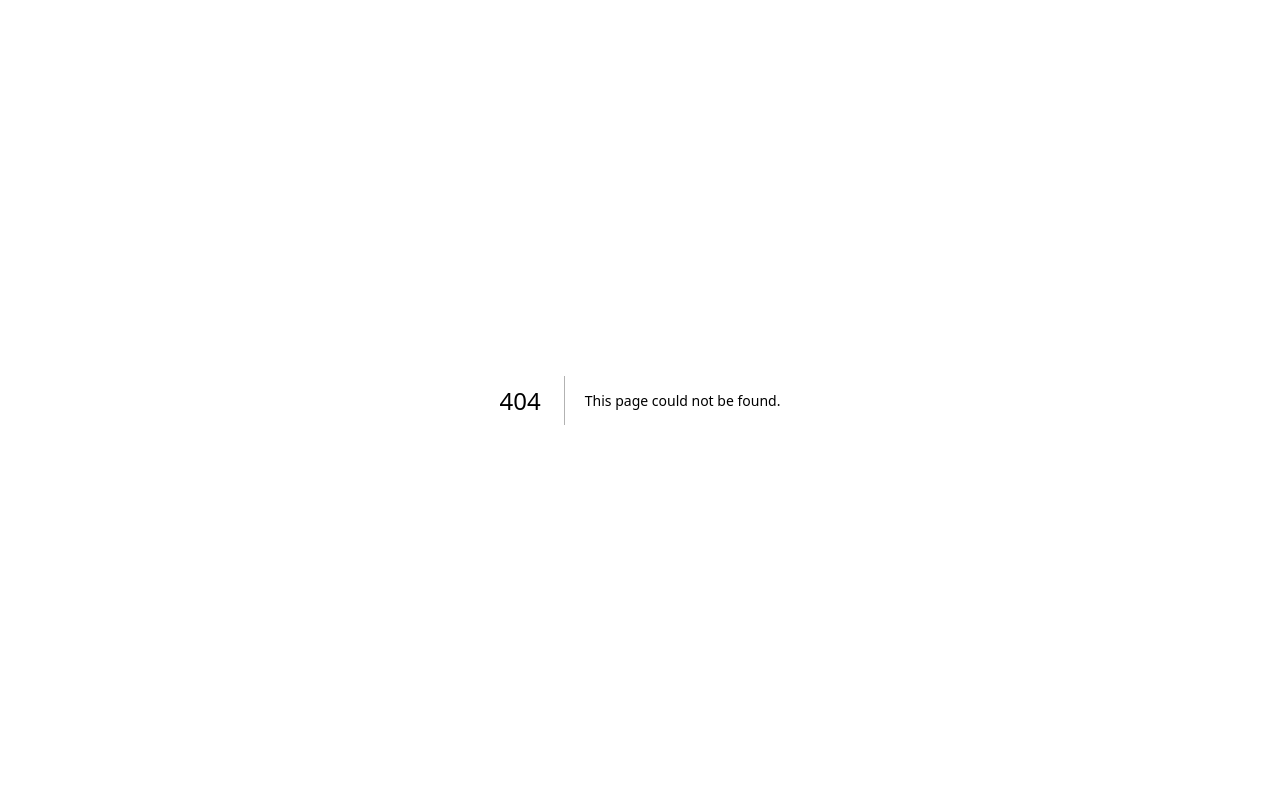
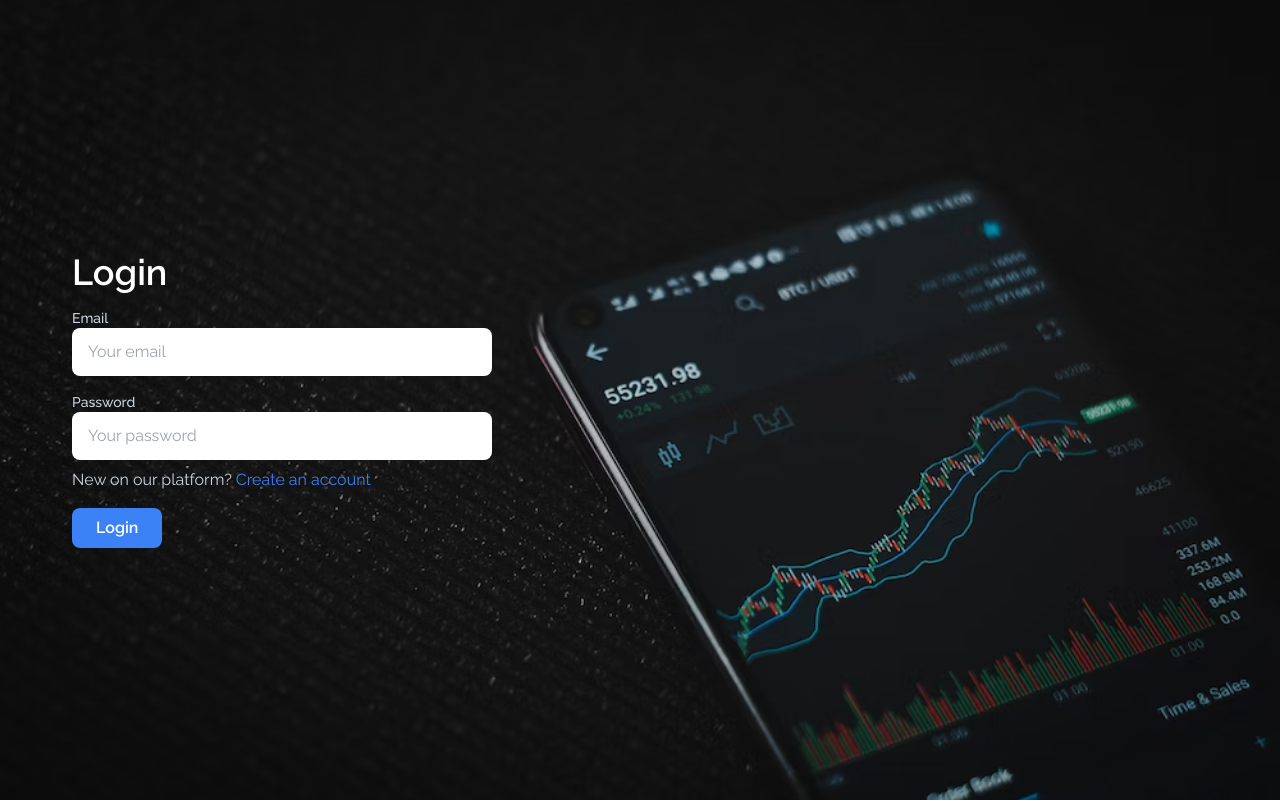
Before and after one commit to anshRS/elite.eb, a Next.js app in the folder client/: page /auth/login in a window 1280 px wide. Before the commit this address had no page. Built offline with nearby package versions, Linux system fonts and the light colour scheme.

Commit message:
Designed Login Form with proper validation

```diff
--- /dev/null
+++ b/client/src/app/auth/login/page.js
@@ -0,0 +1,15 @@
+import LoginForm from '@/components/auth/LoginForm'
+import React from 'react'
+
+const Login = () => {
+    return (
+        <div className="w-full lg:w-[500px] p-10 m-8 md:w-1/2" >
+            <h2 className="text-4xl text-white font-semibold mb-4">Login</h2>
+
+            <LoginForm/>
+        </div >
+
+    )
+}
+
+export default Login
--- /dev/null
+++ b/client/src/components/auth/LoginForm.jsx
@@ -0,0 +1,98 @@
+"use client"
+
+import React from 'react'
+import Link from 'next/link'
+import * as Yup from "yup";
+import { useForm } from "react-hook-form";
+import { yupResolver } from "@hookform/resolvers/yup";
+
+const LoginForm = () => {
+    const LoginSchema = Yup.object().shape({
+        email: Yup.string().required("Email is required").email("Email must be a valid email address"),
+        password: Yup.string().required("Password is required"),
+    });
+
+    const defaultValues = {
+        email: "",
+        password: "",
+    };
+
+    const methods = useForm({
+        resolver: yupResolver(LoginSchema),
+        defaultValues,
+    });
+
+    const {
+        register,
+        reset,
+        setError,
+        handleSubmit,
+        formState: { errors },
+    } = methods;
+
+    const onSubmit = async (data) => {
+        try {
+            console.log(data)
+        } catch (error) {
+            reset();
+            setError("afterSubmit", {
+                ...error,
+                message: error.message,
+            });
+        }
+    }
+
+    return (
+        <form onSubmit={handleSubmit(onSubmit)}>
+            <div>
+                <label htmlFor="email" className="block text-sm font-medium text-slate-300">
+                    Email
+                </label>
+                <input
+                    type="email"
+                    id="email"
+                    {...register("email")}
+                    className="w-full px-4 py-3 rounded-lg focus:outline-none focus:border-blue-500"
+                    placeholder="Your email"
+                    autoComplete="email"
+                />
+                <p className='text-red-500'>{errors.email?.message}</p>
+            </div>
+            <div className="mt-4">
+                <label htmlFor="password" className="block text-sm font-medium text-slate-300">
+                    Password
+                </label>
+                <input
+                    type="password"
+                    id="password"
+                    {...register("password")}
+                    className="w-full px-4 py-3 rounded-lg focus:outline-none focus:border-blue-500"
+                    placeholder="Your password"
+                    autoComplete="off"
+                />
+                <p className='text-red-500'>{errors.password?.message}</p>
+            </div>
+
+            <p className="mx-auto mt-2 text-slate-300">
+                New on our platform?
+                <Link
+                    href="/auth/register"
+                    className="text-blue-500 hover:text-blue-800 ml-1"
+                >
+                    Create an account
+                </Link>
+            </p>
+
+            <div className="mt-4">
+                <button
+                    type="submit"
+                    className="bg-blue-500 hover:bg-blue-600 text-white font-semibold py-2 px-6 rounded-lg focus:outline-none"
+                >
+                    Login
+                </button>
+            </div>
+        </form>
+    )
+}
+
+export default LoginForm
```
